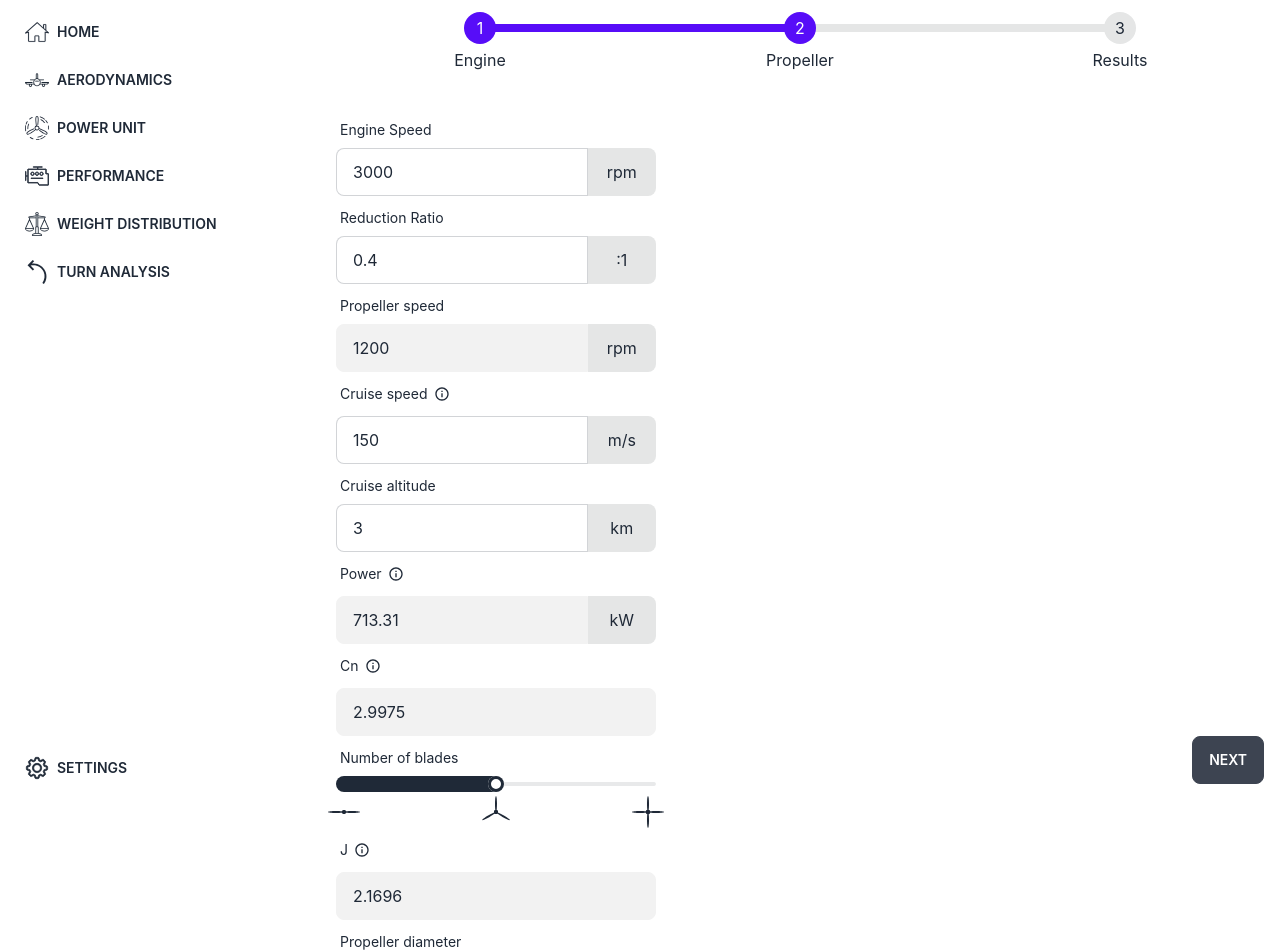
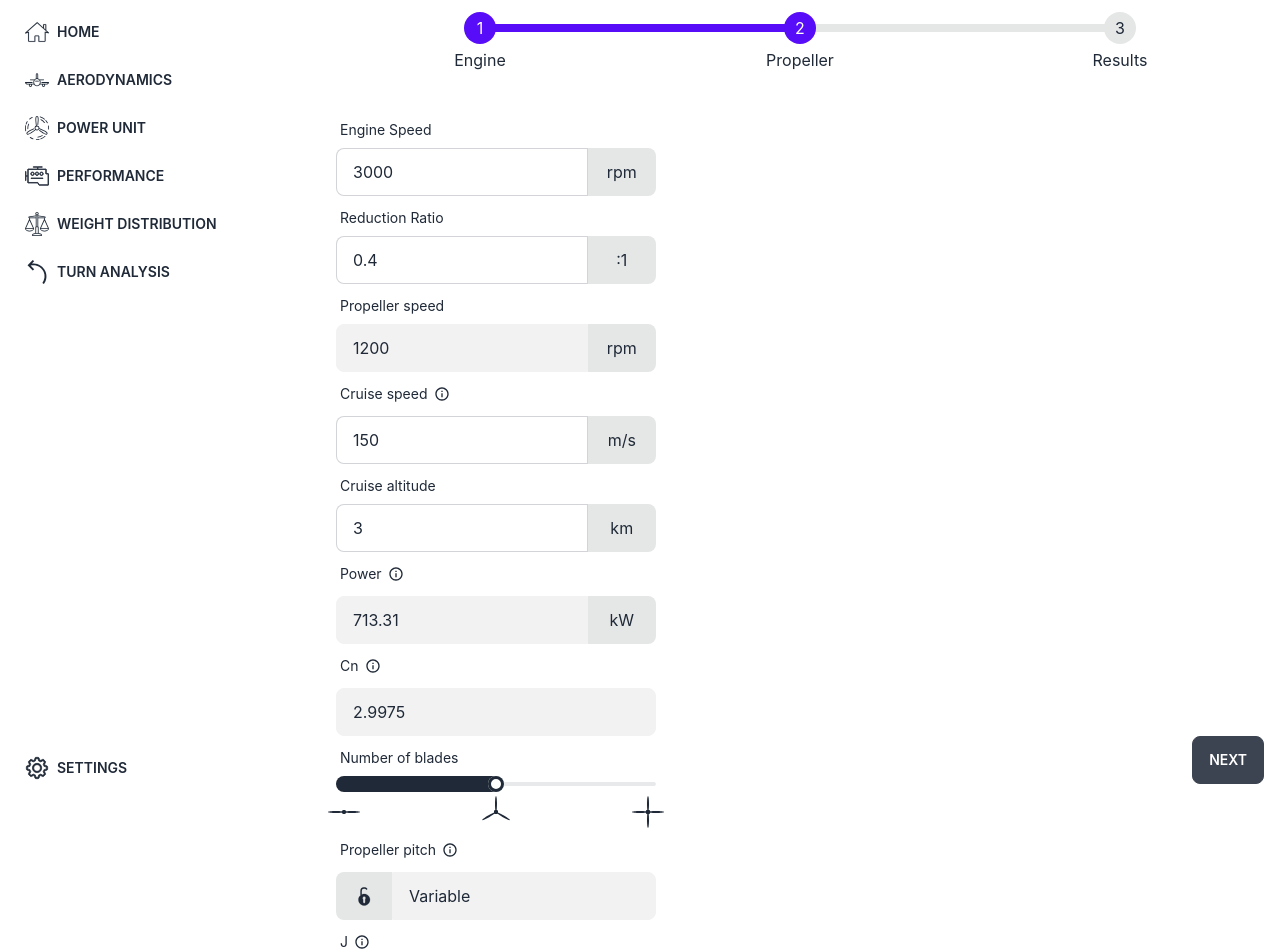
Before and after one commit to adamsmietanka/aircraft-calculator, a React (Create React App) app in the folder frontend/: page /powerunit/propeller in a window 1280 px wide. Shown: the top 952 px of the page. Built offline with nearby package versions, Linux system fonts and the light colour scheme.

Commit message:
feat: add propeller pitch input

```diff
--- a/frontend/src/features/common/InputDisabled.tsx
+++ b/frontend/src/features/common/InputDisabled.tsx
@@ -7,7 +7,7 @@ interface Props {
   tooltip?: string;
 }
 
-const InputNumber = ({ label, unit, value, tooltip }: Props) => {
+const InputDisabled = ({ label, unit, value, tooltip }: Props) => {
   return (
     <div className="form-control">
       <label className="label">
@@ -33,4 +33,4 @@ const InputNumber = ({ label, unit, value, tooltip }: Props) => {
   );
 };
 
-export default InputNumber;
+export default InputDisabled;
--- a/frontend/src/features/power_unit/PowerUnitPropeller.tsx
+++ b/frontend/src/features/power_unit/PowerUnitPropeller.tsx
@@ -83,6 +83,7 @@ const PowerUnitPropeller = () => {
           tooltip="Engine max power at cruise altitude"
         />
         <PowerUnitPropellerBlades />
+        <PowerUnitPropellerPitch />
         <InputDisabled
           value={J.toPrecision(5)}
           label="J"
--- /dev/null
+++ b/frontend/src/features/power_unit/PowerUnitPropellerPitch.tsx
@@ -0,0 +1,61 @@
+import { ReactComponent as Padlock } from "../../assets/padlock.svg";
+import { useRef } from "react";
+import InfoTooltip from "../common/InfoTooltip";
+import { usePropellerStore } from "./stores/usePropeller";
+
+interface Props {
+  tooltip?: string;
+}
+
+const PowerUnitPropellerPitch = ({ tooltip }: Props) => {
+  const lockRef = useRef<SVGSVGElement>(null);
+
+  const variable = usePropellerStore((state) => state.variable);
+  const angle = usePropellerStore((state) => state.angle);
+  const setVariable = usePropellerStore((state) => state.setVariable);
+  const setAngle = usePropellerStore((state) => state.setAngle);
+
+  const toggleClass = () => {
+    const element = lockRef.current;
+    if (element) {
+      variable
+        ? element.classList.add("locked")
+        : element.classList.remove("locked");
+      setVariable(!variable);
+    }
+  };
+  return (
+    <div className="form-control">
+      <label className="label">
+        <span className="label-text flex ">
+          {"Propeller pitch"}
+          <InfoTooltip text="A propeller can have a blade with a fixed pitch or a variable one which changes with speed of the aircraft" />
+        </span>
+      </label>
+      <label className="input-group">
+        <span
+          className="px-4"
+          onClick={toggleClass}
+        >
+          <div className="cursor-pointer w-6 svg-color text-color z-50" data-tip="">
+            <Padlock ref={lockRef} />
+          </div>
+        </span>
+        <input
+          className="input input-bordered w-full"
+          type={variable ? "text" : "number"}
+          value={variable ? "Variable" : angle}
+          onChange={(e) => setAngle(parseFloat(e.target.value))}
+          disabled={variable}
+        />
+        {!variable && (
+          <span className="flex items-center justify-center w-20 rounded-lg h-12">
+            {"°"}
+          </span>
+        )}
+      </label>
+    </div>
+  );
+};
+
+export default PowerUnitPropellerPitch;
--- a/frontend/src/features/power_unit/stores/usePropeller.ts
+++ b/frontend/src/features/power_unit/stores/usePropeller.ts
@@ -4,16 +4,24 @@ interface PropellerState {
   cruiseSpeed: number;
   cruiseAltitude: number;
   blades: number;
+  variable: boolean;
+  angle: number;
   setSpeed: (value: number) => void;
   setAltitude: (value: number) => void;
   setBlades: (value: number) => void;
+  setVariable: (value: boolean) => void;
+  setAngle: (value: number) => void;
 }
 
 export const usePropellerStore = create<PropellerState>()((set) => ({
   cruiseSpeed: 150,
   cruiseAltitude: 3,
   blades: 3,
+  variable: true,
+  angle: 30,
   setSpeed: (value) => set((state) => ({ cruiseSpeed: value })),
   setAltitude: (value) => set((state) => ({ cruiseAltitude: value })),
   setBlades: (value) => set((state) => ({ blades: value })),
+  setVariable: (value) => set((state) => ({ variable: value })),
+  setAngle: (value) => set((state) => ({ angle: value })),
 }));
```
